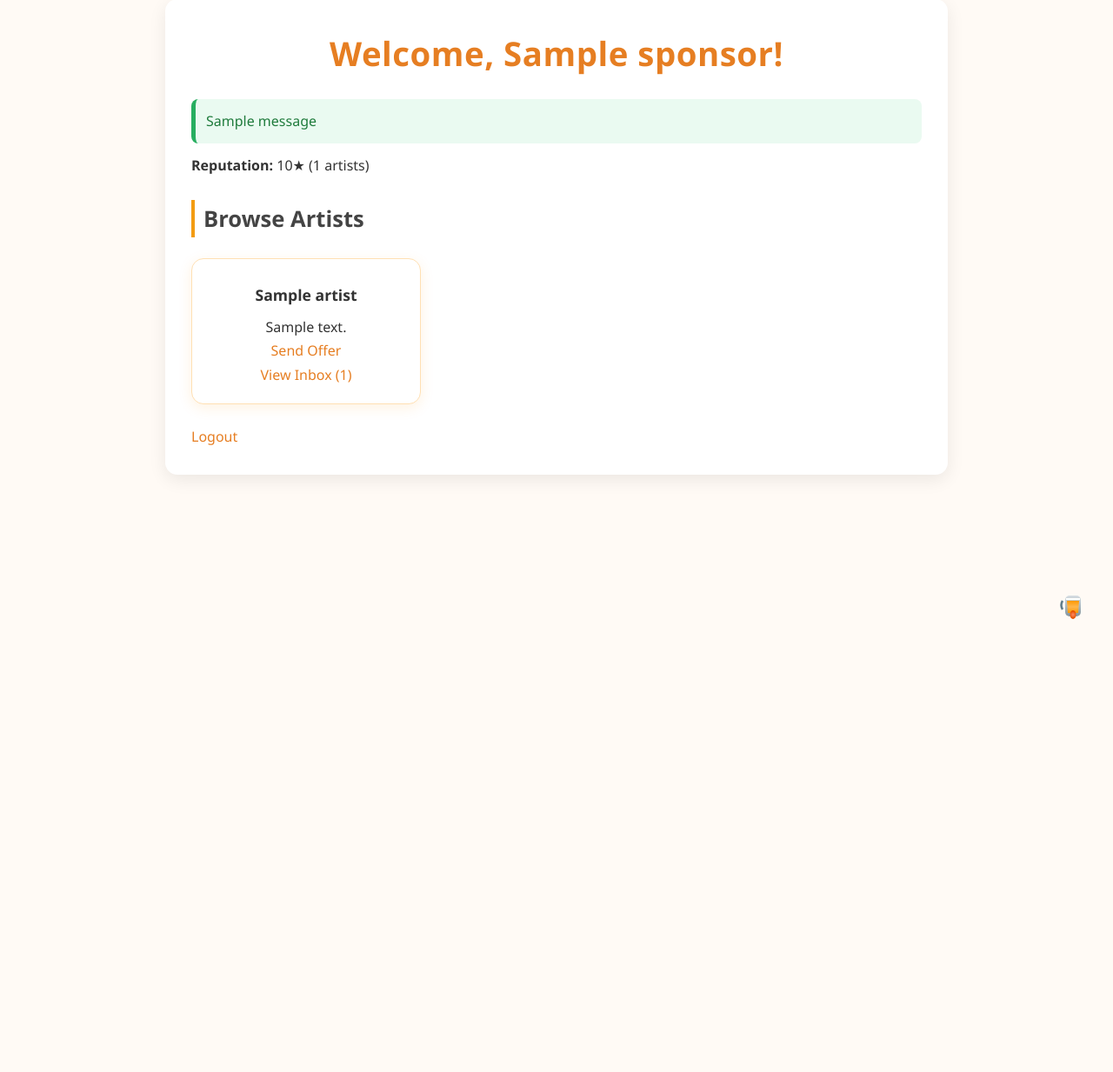
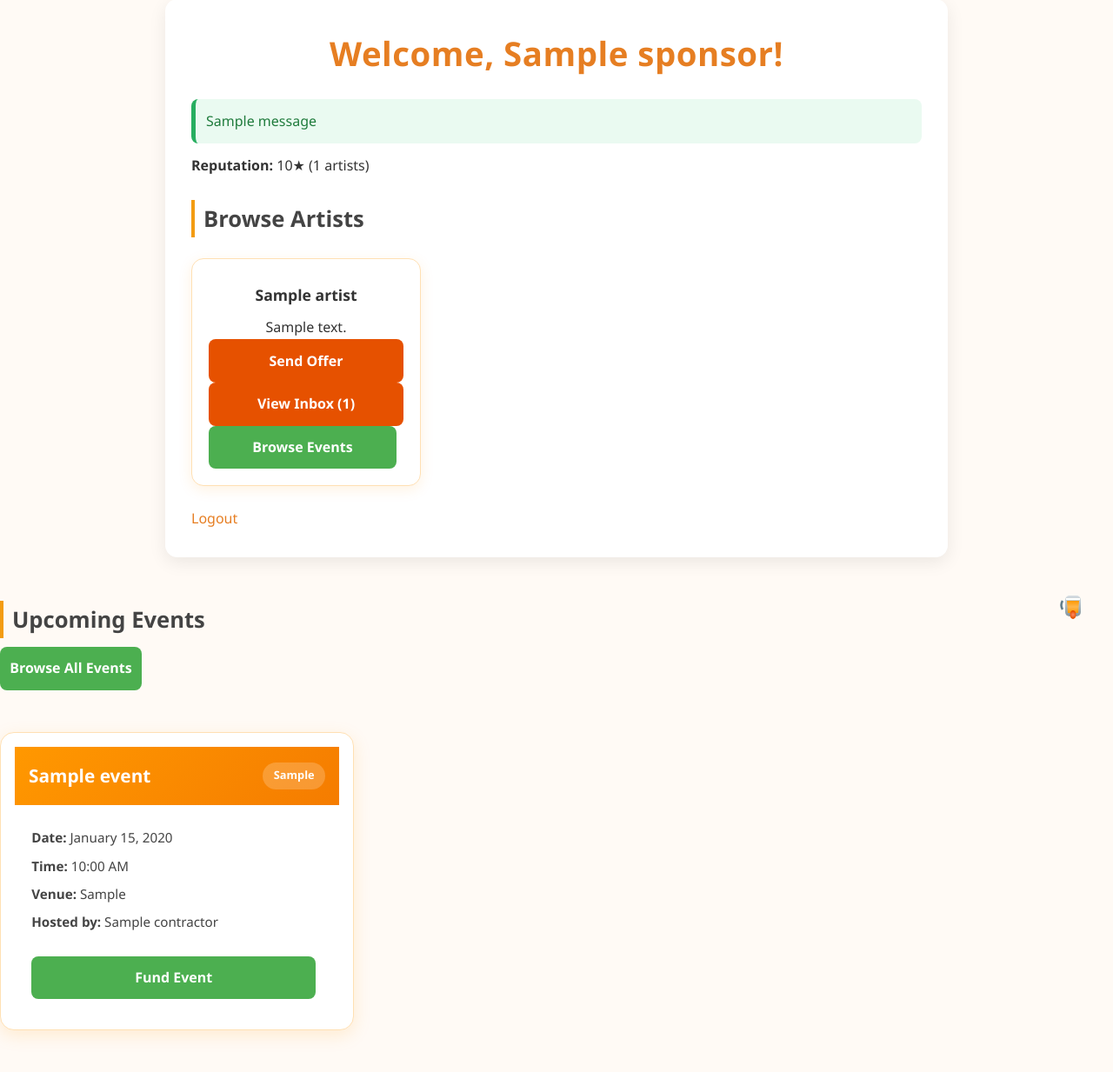
Before and after one commit to harshith-shiva/artsync, a Flask app: page /sponsor/dashboard in a window 1280 px wide. Shown: the part 51-1284 px from the top of the page at 87% size. Before the commit the page ends 763 px from the top, so only its background shows below. Run offline with Flask 3, Linux system fonts and the light colour scheme; the visitor is signed in with stand-in values (Sample User, id 1); tables that the repository leaves empty hold one stand-in row (values such as "Sample post"); one stand-in notice (Sample message) is shown.

```diff
--- a/app.py
+++ b/app.py
@@ -120,6 +120,51 @@ class SponsorRequest(db.Model):
         foreign_keys='SponsorRequest.artist_id',
         backref='artist', lazy=True)
 
+# --- Contractor Model ---
+class Contractor(db.Model):
+    __tablename__ = 'Contractor'
+    cid = db.Column(db.Integer, primary_key=True)
+    name = db.Column(db.String(100), nullable=False)
+    email = db.Column(db.String(100), unique=True, nullable=False)
+    password_hash = db.Column(db.String(255), nullable=False)
+    location = db.Column(db.String(100))
+
+    def set_password(self, password):
+        self.password_hash = generate_password_hash(password)
+
+    def check_password(self, password):
+        return check_password_hash(self.password_hash, password)
+
+# --- Event Model ---
+class Event(db.Model):
+    __tablename__ = 'Events'
+    eid = db.Column(db.Integer, primary_key=True)
+    ename = db.Column(db.String(100), nullable=False)
+    event_type = db.Column(db.String(50))
+    event_date = db.Column(db.Date)
+    event_time = db.Column(db.Time)
+    venue = db.Column(db.String(100))
+    capacity = db.Column(db.Integer)
+    cid = db.Column(db.Integer, db.ForeignKey('Contractor.cid'))
+    # --- ADD INSIDE Event class ---
+    contractor = db.relationship('Contractor', backref='events')
+
+# --- Contractor hosts Artist in Event ---
+class Hosts(db.Model):
+    __tablename__ = 'Hosts'
+    cid = db.Column(db.Integer, db.ForeignKey('Contractor.cid'), primary_key=True)
+    aid = db.Column(db.Integer, db.ForeignKey('Artist.aid'), primary_key=True)
+    eid = db.Column(db.Integer, db.ForeignKey('Events.eid'), primary_key=True)
+    status = db.Column(db.Enum('pending', 'confirmed', 'rejected'), default='pending')
+
+# --- Sponsor funds Contractor's Event ---
+class Funds(db.Model):
+    __tablename__ = 'Funds'
+    sid = db.Column(db.Integer, db.ForeignKey('Sponsors.sid'), primary_key=True)
+    cid = db.Column(db.Integer, db.ForeignKey('Contractor.cid'), primary_key=True)
+    eid = db.Column(db.Integer, db.ForeignKey('Events.eid'), primary_key=True)
+    amount = db.Column(db.Numeric(10, 2))
+    status = db.Column(db.Enum('pending', 'funded'), default='pending')
 
 
 # --- Helper: Check file extension ---
@@ -549,7 +594,13 @@ def sponsor_dashboard():
         return redirect(url_for('sponsor_login'))
     sponsor = Sponsor.query.get(session['sponsor_id'])
     artists = Artist.query.all()
-    return render_template('sponsor_dashboard.html', sponsor=sponsor, artists=artists)
+    events = Event.query.options(db.joinedload(Event.contractor)).all()
+
+    return render_template('sponsor_dashboard.html',
+                           sponsor=sponsor,
+                           artists=artists,
+                           events=events)
+
 
 # --- SPONSOR: SEND OFFER TO ARTIST ---
 
@@ -670,7 +721,114 @@ def artist_handle_request(rid, action):
     db.session.commit()
     return redirect(url_for('artist_inbox'))
 
+# --- Contractor: Login ---
+@app.route('/contractor/login', methods=['GET', 'POST'])
+def contractor_login():
+    if request.method == 'POST':
+        email = request.form['email']
+        password = request.form['password']
+        contractor = Contractor.query.filter_by(email=email).first()
+        if contractor and contractor.check_password(password):
+            session['contractor_id'] = contractor.cid
+            flash('Contractor logged in!', 'success')
+            return redirect(url_for('contractor_dashboard'))
+        flash('Invalid email or password.', 'error')
+    return render_template('contractor_login.html')
 
+
+@app.route('/contractor/register', methods=['GET', 'POST'])
+def contractor_register():
+    if request.method == 'POST':
+        name = request.form['name']
+        email = request.form['email']
+        password = request.form['password']
+        location = request.form.get('location')
+
+        if Contractor.query.filter_by(email=email).first():
+            flash('Email already registered.', 'error')
+            return redirect(url_for('contractor_register'))
+
+        contractor = Contractor(name=name, email=email, location=location)
+        contractor.set_password(password)
+        db.session.add(contractor)
+        db.session.commit()
+        flash('Contractor registered!', 'success')
+        return redirect(url_for('contractor_login'))
+    return render_template('contractor_register.html')
+
+
+# --- Contractor: Dashboard ---
+@app.route('/contractor/dashboard')
+def contractor_dashboard():
+    if 'contractor_id' not in session:
+        return redirect(url_for('contractor_login'))
+    contractor = Contractor.query.get(session['contractor_id'])
+    events = Event.query.filter_by(cid=contractor.cid).all()
+    return render_template('contractor_dashboard.html', contractor=contractor, events=events)
+
+
+
+# --- Contractor: Logout ---
+@app.route('/contractor/logout')
+def contractor_logout():
+    session.pop('contractor_id', None)
+    return redirect(url_for('login'))
+
+# --- Create Event ---
+@app.route('/contractor/event/create', methods=['GET', 'POST'])
+def create_event():
+    if 'contractor_id' not in session:
+        return redirect(url_for('contractor_login'))
+    if request.method == 'POST':
+        event = Event(
+            ename=request.form['ename'],
+            event_type=request.form['event_type'],
+            event_date=request.form['event_date'],
+            event_time=request.form['event_time'],
+            venue=request.form['venue'],
+            capacity=request.form['capacity'],
+            cid=session['contractor_id']
+        )
+        db.session.add(event)
+        db.session.commit()
+        flash('Event created!', 'success')
+        return redirect(url_for('contractor_dashboard'))
+    return render_template('create_event.html')
+
+# --- Public Events Page ---
+@app.route('/events')
+def events_page():
+    events = Event.query.options(db.joinedload(Event.contractor)).all()
+    return render_template('events.html', events=events)
+
+# --- Artist Apply to Event ---
+@app.route('/event/<int:eid>/apply', methods=['GET', 'POST'])
+def apply_to_event(eid):
+    if 'user_id' not in session:
+        return redirect(url_for('login'))
+    event = Event.query.get_or_404(eid)
+    if request.method == 'POST':
+        host = Hosts(cid=event.cid, aid=session['user_id'], eid=eid)
+        db.session.add(host)
+        db.session.commit()
+        flash('Application sent!', 'success')
+        return redirect(url_for('events_page'))
+    return render_template('apply_event.html', event=event)
+
+# --- Sponsor Fund Event ---
+@app.route('/event/<int:eid>/fund', methods=['GET', 'POST'])
+def fund_event(eid):
+    if 'sponsor_id' not in session:
+        return redirect(url_for('sponsor_login'))
+    event = Event.query.get_or_404(eid)
+    if request.method == 'POST':
+        amount = request.form['amount']
+        fund = Funds(sid=session['sponsor_id'], cid=event.cid, eid=eid, amount=amount)
+        db.session.add(fund)
+        db.session.commit()
+        flash('Funding sent!', 'success')
+        return redirect(url_for('events_page'))
+    return render_template('fund_event.html', event=event)
 
 
 
--- a/static/css/styles.css
+++ b/static/css/styles.css
@@ -467,3 +467,138 @@ body.dark .artist-preview p { color: #aaa; }
 /* Dark Mode */
 body.dark .inbox-card { background: #1e1e1e; border-left-color: #333; }
 body.dark .inbox-card pre { background: #2a2a2a; color: #ddd; }
+.event-card {
+    background: #fff;
+    padding: 1rem;
+    border-radius: 12px;
+    margin-bottom: 1rem;
+    box-shadow: 0 2px 8px rgba(255,152,0,.1);
+}
+.btn-success { background: #4CAF50; color: white; }
+
+/* === EVENTS PAGE === */
+.page-title {
+    text-align: center;
+    margin: 1.5rem 0;
+    color: #E65100;
+    font-size: 2rem;
+}
+
+.events-grid {
+    display: grid;
+    grid-template-columns: repeat(auto-fill, minmax(300px, 1fr));
+    gap: 1.8rem;
+    margin: 2rem 0;
+}
+
+.event-card {
+    background: #fff;
+    border-radius: 16px;
+    overflow: hidden;
+    box-shadow: 0 6px 20px rgba(255, 152, 0, 0.15);
+    transition: all 0.3s ease;
+    border: 1px solid #ffe0b3;
+}
+
+.event-card:hover {
+    transform: translateY(-8px);
+    box-shadow: 0 12px 30px rgba(255, 152, 0, 0.25);
+}
+
+.event-header {
+    background: linear-gradient(135deg, #FF9800, #F57C00);
+    color: white;
+    padding: 1rem;
+    display: flex;
+    justify-content: space-between;
+    align-items: center;
+}
+
+.event-header h3 {
+    margin: 0;
+    font-size: 1.3rem;
+}
+
+.event-type {
+    background: rgba(255,255,255,0.2);
+    padding: 0.3rem 0.8rem;
+    border-radius: 20px;
+    font-size: 0.8rem;
+    font-weight: bold;
+}
+
+.event-details {
+    padding: 1.2rem;
+    font-size: 0.95rem;
+    color: #444;
+}
+
+.event-details p {
+    margin: 0.4rem 0;
+}
+
+.event-actions {
+    padding: 0 1.2rem 1.2rem;
+    display: flex;
+    flex-direction: column;
+    gap: 0.6rem;
+}
+
+.login-prompt {
+    font-size: 0.9rem;
+    color: #666;
+    text-align: center;
+    margin: 0;
+}
+
+.back-link {
+    text-align: center;
+    margin-top: 2rem;
+}
+
+.empty-state {
+    text-align: center;
+    padding: 3rem;
+    color: #888;
+}
+
+/* Buttons */
+.btn-primary, .btn-success {
+    display: block;
+    text-align: center;
+    padding: 0.7rem;
+    border-radius: 8px;
+    font-weight: bold;
+    text-decoration: none;
+    transition: all 0.2s;
+}
+
+.btn-primary {
+    background: #E65100;
+    color: white;
+}
+
+.btn-primary:hover {
+    background: #D84315;
+}
+
+.btn-success {
+    background: #4CAF50;
+    color: white;
+}
+
+.btn-success:hover {
+    background: #388E3C;
+}
+
+/* Dark Mode */
+body.dark .event-card {
+    background: #1e1e1e;
+    border-color: #333;
+    color: #e0e0e0;
+}
+body.dark .event-header {
+    background: linear-gradient(135deg, #E65100, #D84315);
+}
+body.dark .event-details { color: #ccc; }
+body.dark .empty-state { color: #aaa; }
--- a/templates/dashboard.html
+++ b/templates/dashboard.html
@@ -50,7 +50,7 @@
         <p><a href="{{ url_for('artist_sponsors') }}" class="btn-primary">Find Sponsors</a></p>
         <!-- ADD THIS LINE after "Find Sponsors" -->
         <p><a href="{{ url_for('artist_inbox') }}" class="btn-primary">View Offers ({{ artist.requests_received|length }})</a></p>
-
+        <p><a href="{{ url_for('events_page') }}" class="btn-primary">Browse Events</a></p>
         <p><a href="{{ url_for('logout') }}">Logout</a></p>
     </div>
 
--- a/templates/login.html
+++ b/templates/login.html
@@ -40,6 +40,7 @@
         <p>New artist? <a href="{{ url_for('signup') }}">Sign Up</a></p>
         <p><a href="{{ url_for('buyer_login') }}">Login as Buyer</a></p>
         <p><a href="{{ url_for('sponsor_login') }}">Login as Sponsor</a></p>
+        <p><a href="{{ url_for('contractor_login') }}">Login as Contractor</a></p>
     </div>
 
     <!-- DARK MODE TOGGLE -->
--- a/templates/sponsor_dashboard.html
+++ b/templates/sponsor_dashboard.html
@@ -30,6 +30,7 @@
                         <p>{{ artist.description|truncate(100) or 'No bio' }}</p>
                         <a href="{{ url_for('sponsor_offer', aid=artist.aid) }}" class="btn-primary">Send Offer</a>
                         <p><a href="{{ url_for('sponsor_inbox') }}" class="btn-primary">View Inbox ({{ sponsor.requests_received|length }})</a></p>
+                        <p><a href="{{ url_for('events_page') }}" class="btn-success">Browse Events</a></p>
                     </div>
                 {% endfor %}
             </div>
@@ -40,6 +41,34 @@
         <p><a href="{{ url_for('sponsor_logout') }}" class="btn-secondary">Logout</a></p>
     </div>
 
+    <!-- ADD THIS AFTER "Browse Artists" OR ANYWHERE -->
+<h2>Upcoming Events</h2>
+<a href="{{ url_for('events_page') }}" class="btn-success" style="margin-bottom:1rem; display:inline-block;">Browse All Events</a>
+
+{% if events %}
+    <div class="events-grid">
+        {% for event in events %}
+        <div class="event-card">
+            <div class="event-header">
+                <h3>{{ event.ename }}</h3>
+                <span class="event-type">{{ event.event_type or 'General' }}</span>
+            </div>
+            <div class="event-details">
+                <p><strong>Date:</strong> {{ event.event_date.strftime('%B %d, %Y') }}</p>
+                <p><strong>Time:</strong> {{ event.event_time.strftime('%I:%M %p') }}</p>
+                <p><strong>Venue:</strong> {{ event.venue }}</p>
+                <p><strong>Hosted by:</strong> {{ event.contractor.name }}</p>
+            </div>
+            <div class="event-actions">
+                <a href="{{ url_for('fund_event', eid=event.eid) }}" class="btn-success">Fund Event</a>
+            </div>
+        </div>
+        {% endfor %}
+    </div>
+{% else %}
+    <p>No upcoming events. <a href="{{ url_for('events_page') }}">Check public list →</a></p>
+{% endif %}
+
     <!-- DARK MODE TOGGLE -->
     <div style="position:fixed; bottom:1.5rem; right:1.5rem; z-index:1000;">
         <button type="button" class="darkmode-toggle">Toggle</button>
```
Also changed, not shown: templates/apply_event.html (added, +19 -0 lines), templates/contractor_dashboard.html (added, +29 -0 lines), templates/contractor_login.html (added, +19 -0 lines), templates/contractor_register.html (added, +21 -0 lines), templates/create_event.html (added, +23 -0 lines), templates/events.html (added, +71 -0 lines), templates/fund_event.html (added, +19 -0 lines).
